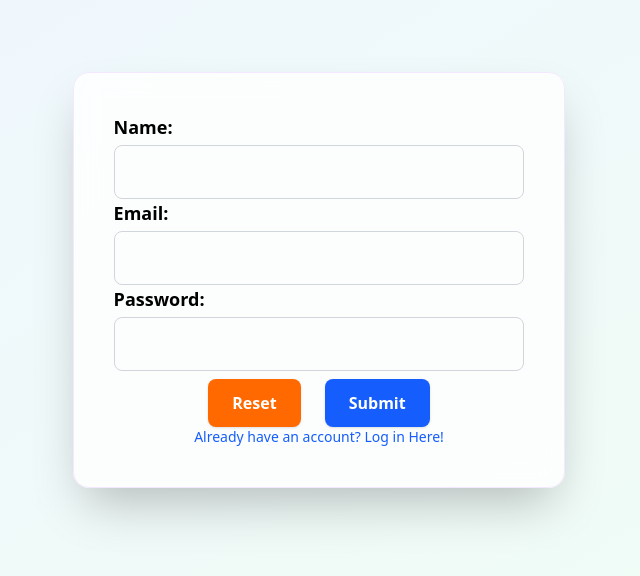
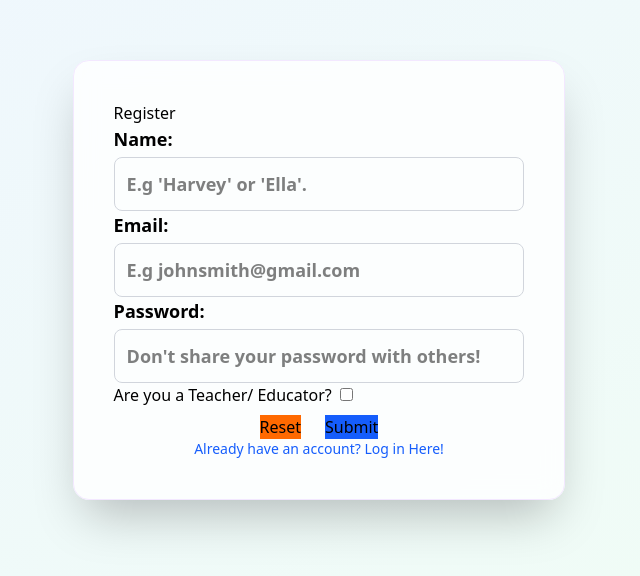
Before and after one commit to HarveyL101/maths_app, a React (Vite) app in the folder client/: page /register in a window 1280 px wide. Shown: the part 120-696 px from the top of the page, without its empty margins (321-961 px from the left). Built offline with nearby package versions, Linux system fonts and the light colour scheme.

Commit message:
Added the 'isEducator' field, allows the merge of users & educators tables for reduced redundancy

```diff
--- a/client/src/components/LoginForm.jsx
+++ b/client/src/components/LoginForm.jsx
@@ -3,29 +3,28 @@ import { useState } from "react";
 
 const LoginForm = () => {
   const navigate = useNavigate();
-  const [error, setError] = useState(null);
+  const [errorMessage, setErrorMessage] = useState(null);
   const [isChecked, setIsChecked] = useState(false);
 
   const handleSubmit = async (e) => {
     e.preventDefault();
 
+    setErrorMessage(null);
+
     const formData = new FormData(e.target);
 
     const data = {
       email: formData.get("userEmail"),
-      password: formData.get("userPassword")
+      password: formData.get("userPassword"),
+      isEducator: isChecked
     }
 
     if (!data.email || !data.password) {
-      setError("Please fill out all fields before submitting.");
+      setErrorMessage("Please fill out all fields before submitting.");
       return;
     }
     if (!/\S+@\S+\.\S+/.test(data.email)) {
-      setError("Please enter a valid email address.");
-      return;
-    }
-    if (data.password.length < 8) {
-      setError("Please enter a password longer than 8 characters.");
+      setErrorMessage("Please enter a valid email address.");
       return;
     }
 
@@ -41,10 +40,10 @@ const LoginForm = () => {
       if (res.ok) {
         navigate("/home");
       } else {
-        console.log("Login failed:", json.message);
+        setErrorMessage(json.message || "Login failed. Please try again.");
       }
       } catch (error) {
-        console.log("Error: ", error);
+        console.log("error: ", error);
       }
   };
 
@@ -60,6 +59,8 @@ const LoginForm = () => {
       className="form-card"
     >
         <div>
+          <h1 className="form-title">Login</h1>
+
           <label htmlFor="email" className="form-label">
             Email:
             <input
@@ -67,6 +68,7 @@ const LoginForm = () => {
               type="email"
               name="userEmail"
               id="email"
+              placeholder="E.g johnsmith@gmail.com"
             />
           </label>
 
@@ -77,14 +79,15 @@ const LoginForm = () => {
               type="password"
               name="userPassword"
               id="password"
+              placeholder="Don't share your password with others!"
             />
           </label>
 
-          {error && <p className="text-red-500">{error}</p>}
+          {errorMessage && <p className="text-red-500">{errorMessage}</p>}
         </div>
 
         <div>
-          <label htmlFor="isEducator" className="flex items-center justify-center text-gray-500 mx-2">
+          <label htmlFor="isEducator" className="educator-checkbox">
             Are you a Teacher/ Educator?
             <input
               className="mx-2"
@@ -98,8 +101,8 @@ const LoginForm = () => {
         </div>
 
         <div className="form-button-container">
-          <button type="reset" className="form-button-orange">Reset</button>
-          <button type="submit" className="form-button-blue">Submit</button>
+          <button type="reset" className="form-button bg-orange-500">Reset</button>
+          <button type="submit" className="form-button bg-blue-600">Submit</button>
         </div>
 
         <Link to='/register' className="form-link">Don't have an account? Register Here!</Link>
--- a/client/src/components/RegisterForm.jsx
+++ b/client/src/components/RegisterForm.jsx
@@ -1,9 +1,13 @@
 import { Link, useNavigate } from "react-router-dom";
 import { useState } from "react";
 
+
+
 const RegisterForm = () => {
   const navigate = useNavigate();
-  const [error, setError] = useState(null);
+  const [errorMessage, setErrorMessage] = useState(null);
+  const [isEducator, setIsEducator] = useState(false);
+
 
   const handleRegister = async (e) => {
     e.preventDefault();
@@ -13,19 +17,20 @@ const RegisterForm = () => {
     const data = {
       name: formData.get("userName"),
       email: formData.get("userEmail"),
-      password: formData.get("userPassword")
+      password: formData.get("userPassword"),
+      isEducator: isEducator
     };
     // --- Client-Side Validation ---
     if (!data.name || !data.email || !data.password) {
-      setError("Please fill out all fields before submitting.");
+      setErrorMessage("Please fill out all fields before submitting.");
       return;
     }
     if (!/\S+@\S+\.\S+/.test(data.email)) {
-      setError("Please enter a valid email address.");
+      setErrorMessage("Please enter a valid email address.");
       return;
     }
     if (data.password.length < 8) {
-      setError("Please enter a password longer than 8 characters.");
+      setErrorMessage("Please enter a password longer than 8 characters.");
       return;
     }
 
@@ -42,12 +47,12 @@ const RegisterForm = () => {
       if (res.ok) {
         navigate("/home");
       } else {
-        setError(json.error || "Server error occurred, please check your connection and try again.");
+        setErrorMessage(json.message || "Server error occurred, please check your connection and try again.");
       }
     } catch (err) {
-      setError(err.message);
+      console.log("error: ", err);
     }
-  }
+  };
 
   return(
     <div className="form-container">
@@ -56,12 +61,15 @@ const RegisterForm = () => {
         className="form-card"
       >
         <div>
+          <h1 className="form-title">Register</h1>
+
           <label htmlFor="name" className="form-label">Name:
             <input
               className="form-input"
               type="text"
               name="userName"
               id="name"
+              placeholder="E.g 'Harvey' or 'Ella'."
             />
           </label>
 
@@ -71,6 +79,7 @@ const RegisterForm = () => {
               type="email"
               name="userEmail"
               id="email"
+              placeholder="E.g johnsmith@gmail.com"
             />
           </label>
 
@@ -80,15 +89,30 @@ const RegisterForm = () => {
               type="password"
               name="userPassword"
               id="password"
+              placeholder="Don't share your password with others!"
             />
           </label>
 
-          {error && <p className="text-red-500">{error}</p>}
+          {errorMessage && <p className="text-red-500">{errorMessage}</p>}
+        </div>
+
+        <div>
+          <label htmlFor="isEducator" className="educator-checkbox">
+            Are you a Teacher/ Educator?
+            <input
+              className="mx-2"
+              type="checkbox"
+              name="isEducator"
+              id="educatorCheckbox"
+              checked={isEducator}
+              onChange={(e) => setIsEducator(e.target.checked)}
+            />
+          </label>
         </div>
 
         <div className="form-button-container">
-          <button type="reset" className="form-button-orange">Reset</button>
-          <button type="submit" className="form-button-blue">Submit</button>
+          <button type="reset" className="form-button bg-orange-500">Reset</button>
+          <button type="submit" className="form-button bg-blue-600">Submit</button>
         </div>
 
         <Link to='/' className="form-link">Already have an account? Log in Here!</Link>
```
Also changed, not shown: 1 other file (tests, documents, lock files or other folders).
